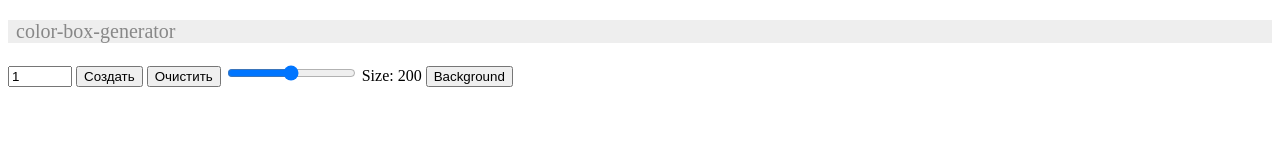
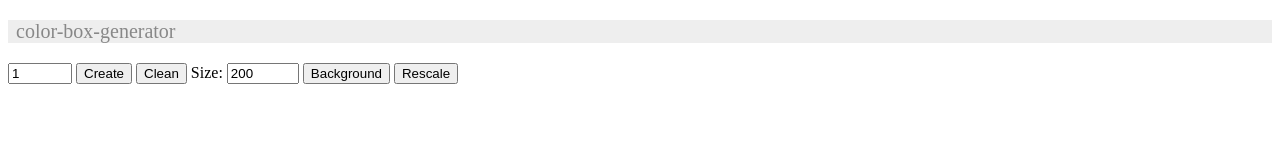
Before and after one commit to grig-d/color-box-generator, a plain HTML site: page index.html in a window 1280 px wide. Drawn offline with Linux system fonts and the light colour scheme.

Commit message:
rescale done

```diff
--- a/index.html
+++ b/index.html
@@ -7,17 +7,18 @@
     <link rel="stylesheet" href="./css/styles.css" />
   </head>
   <body>
-
     <p class="task">color-box-generator</p>
 
     <div id="controls">
       <input type="number" value="1" min="1" max="100" step="1" />
-      <button type="button" data-action="render">Создать</button>
-      <button type="button" data-action="destroy">Очистить</button>
-      <input type="range" id="size" value="200" min="50" max="350" step="1" />
-      <label for="size">Size: </label>
-      <output id="output">0</output>
+      <button type="button" data-action="render">Create</button>
+      <button type="button" data-action="destroy">Clean</button>
+      <label for="size"
+        >Size:
+        <input type="number" id="size" value="200" min="50" max="1000" step="1"
+      /></label>
       <button type="button" id="background">Background</button>
+      <button type="button" id="rescale">Rescale</button>
     </div>
 
     <div id="boxes"></div>
--- a/js/color-box-generator.js
+++ b/js/color-box-generator.js
@@ -1,17 +1,14 @@
-
 const inputRef = document.querySelector('#controls input');
 const renderBtn = document.querySelector('button[data-action="render"]');
 const destroyBtn = document.querySelector('button[data-action="destroy"]');
 const boxesRef = document.querySelector('#boxes');
 const sizeRef = document.querySelector('#size');
-const outputRef = document.querySelector('#output');
+const rescaleRef = document.querySelector('#rescale');
 
 // current box size
 let currentBoxSize = sizeRef.value;
-outputRef.textContent = sizeRef.value;
 sizeRef.addEventListener('input', event => {
   currentBoxSize = sizeRef.value;
-  outputRef.textContent = sizeRef.value;
 });
 
 // render
@@ -40,6 +37,7 @@ function createBox(currentBoxSize) {
   box.style.backgroundColor = getRandomColor();
   box.style.marginTop = '5px';
   box.style.marginRight = '5px';
+  box.classList.add('rescale');
   return box;
 }
 
@@ -64,3 +62,13 @@ const backgroundBtn = document.querySelector('#background');
 backgroundBtn.addEventListener('click', event => {
   boxesRef.classList.toggle('background');
 });
+
+// rescale
+rescaleRef.addEventListener('click', event => {
+  const rescaleList = document.querySelectorAll('.rescale');
+  console.log(rescaleList);
+  rescaleList.forEach(box => {
+    box.style.width = currentBoxSize + 'px';
+    box.style.height = currentBoxSize + 'px';
+  });
+});
```
